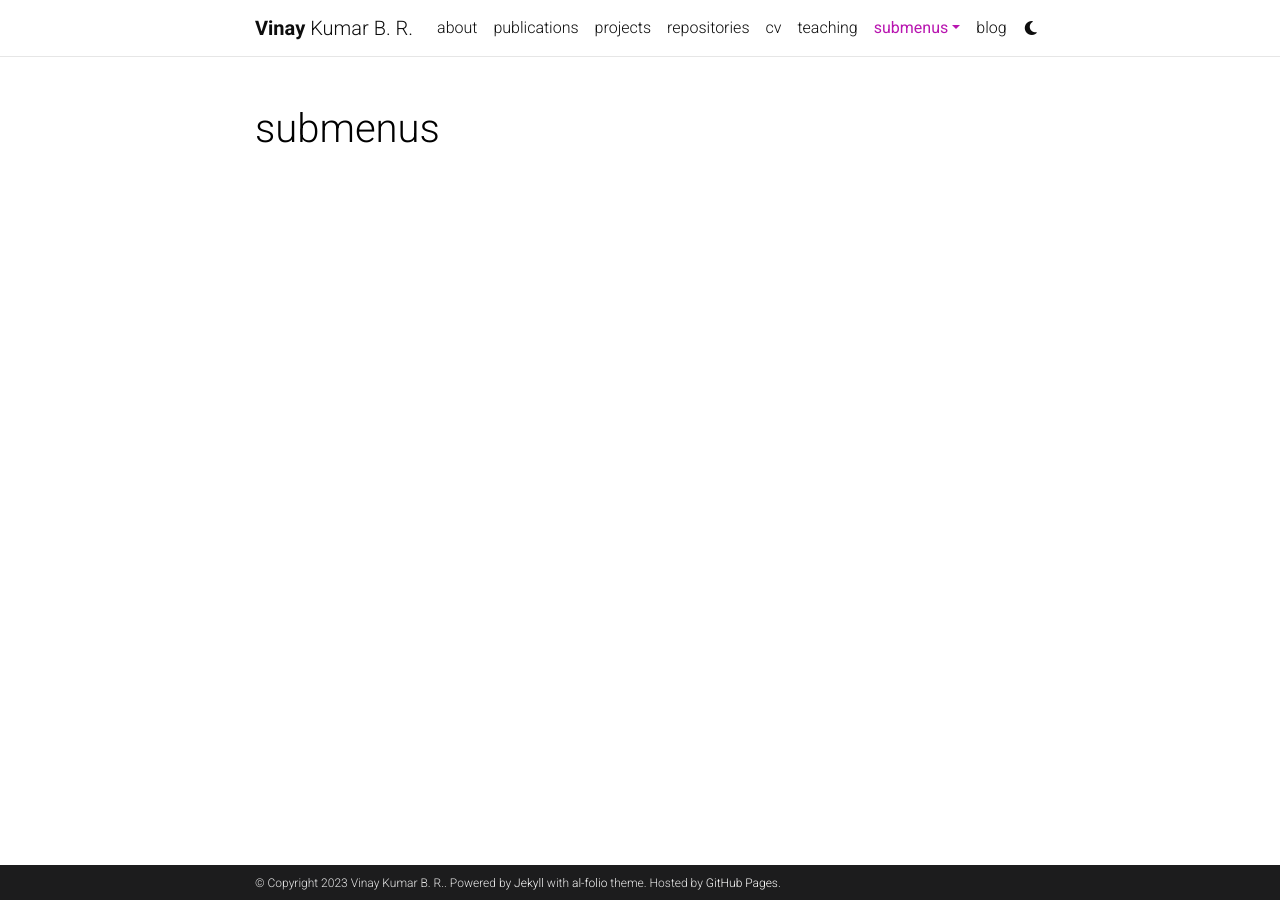
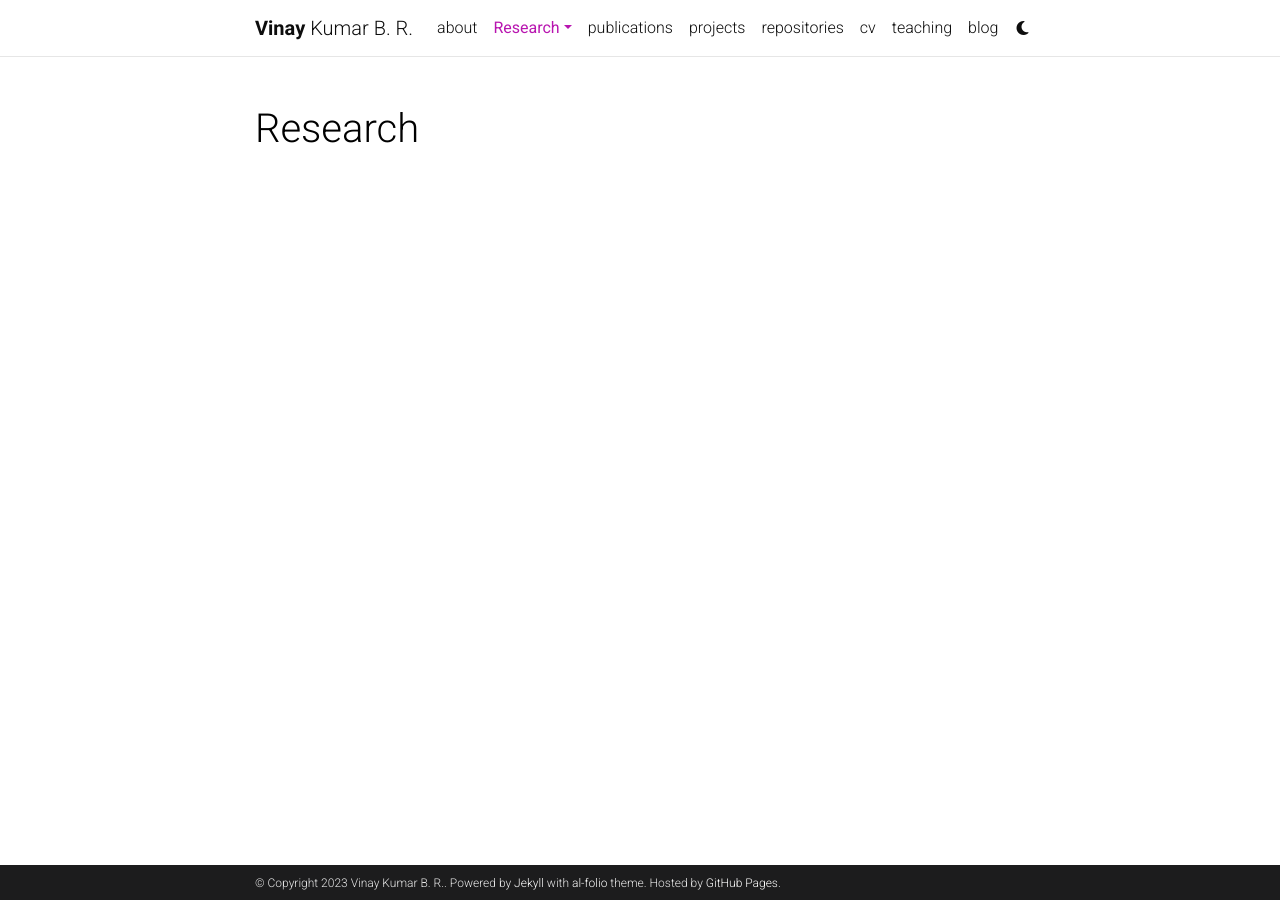
Before and after one commit to vinkumbr/vinkumbr.github.io, a Jekyll site: the page built from _pages/dropdown.md, in a window 1280 px wide. Built offline with Jekyll 4.4.1, drawn with Linux system fonts in a browser that asks for light colours; comment, search, counter and statistics services are not loaded; a style sheet for code colours, icons or effects is not loaded; part of the change alters nothing that is shown.

Commit message:
navbar changes

```diff
--- a/_pages/dropdown.md
+++ b/_pages/dropdown.md
@@ -1,13 +1,17 @@
 ---
 layout: page
-title: submenus
+title: Research
 nav: true
-nav_order: 6
+nav_order: 1
 dropdown: true
+permalink: /overview/
 children:
-    - title: publications
+    - title: Overview
+      permalink: /overview/
+    - title: divider
+    - title: Publications
       permalink: /publications/
     - title: divider
-    - title: projects
-      permalink: /projects/
+    - title: Presentations
+      permalink: /talks/
 ---
```
